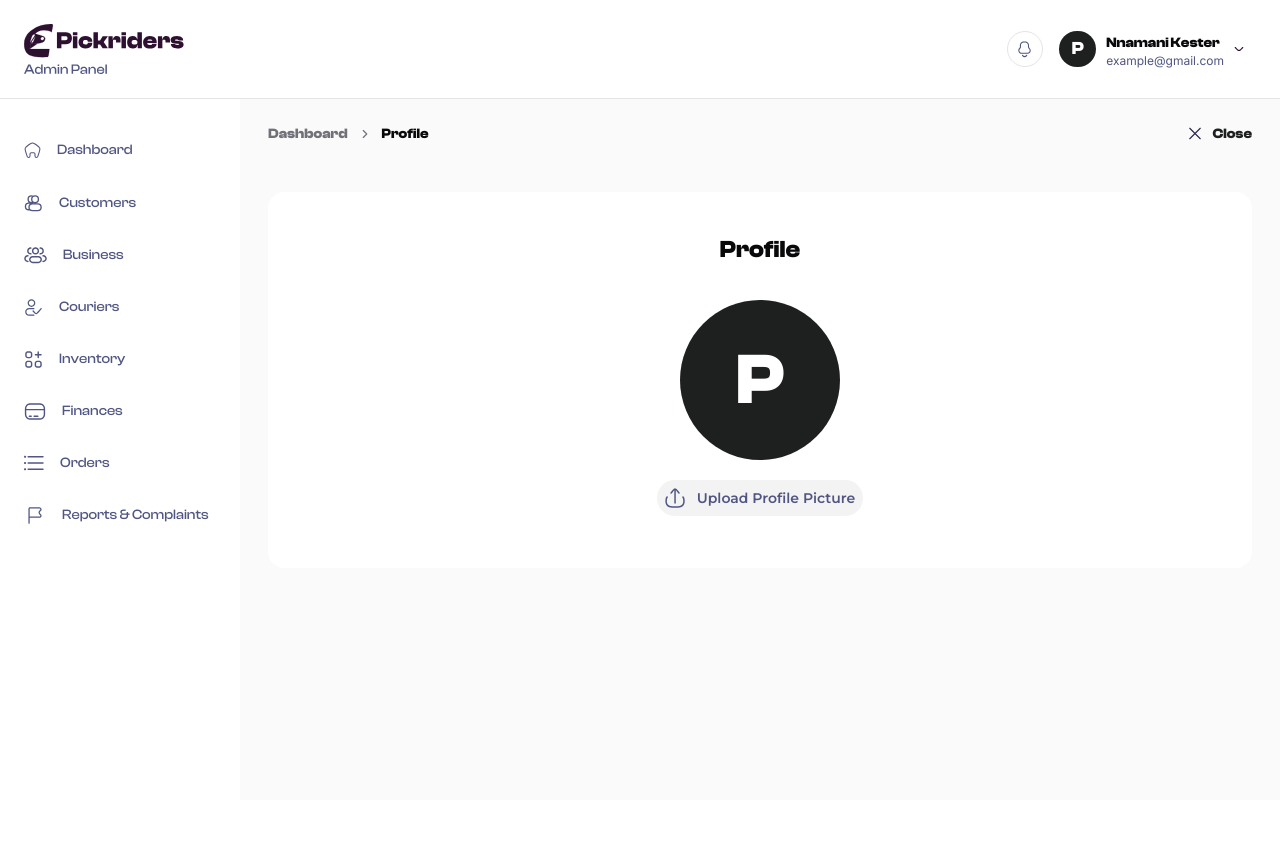
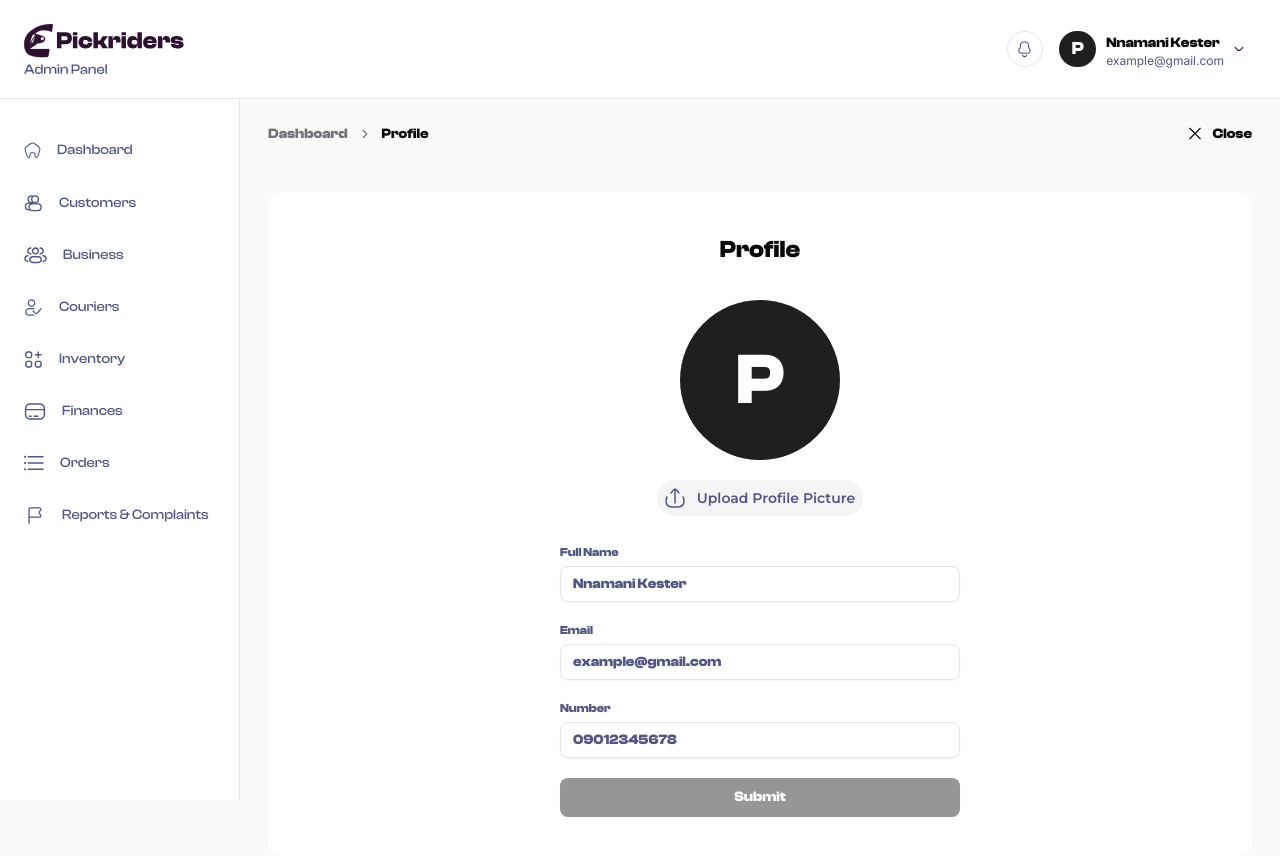
Before and after one commit to Pickriders/pickrider-admin, a Next.js app: page /dashboard/profile in a window 1280 px wide. Shown: the top 856 px of the page. Before the commit the page ends 800 px from the top, so only its background shows below. Built offline with nearby package versions, Linux system fonts and the light colour scheme.

Commit message:
added: profile page

```diff
--- /dev/null
+++ b/src/app/(dashboard)/dashboard/profile/UserDetailsForm/index.tsx
@@ -0,0 +1,30 @@
+import { UI } from "@/components/ui";
+
+export const UserDetailsForm = () => {
+  return (
+    <form className="space-y-5">
+      <UI.Input
+        type="text"
+        id="full name"
+        placeholder="Full Name"
+        defaultValue={"Nnamani Kester"}
+        labelValue="Full Name"
+      />
+      <UI.Input
+        type="email"
+        id="email"
+        placeholder="Full Name"
+        defaultValue={"example@gmail.com"}
+        labelValue="Email"
+      />
+      <UI.Input
+        type="tel"
+        id="number"
+        placeholder="number"
+        defaultValue={"09012345678"}
+        labelValue="Number"
+      />
+      <UI.PrimaryButton disabled>Submit</UI.PrimaryButton>
+    </form>
+  );
+};
--- /dev/null
+++ b/src/app/(dashboard)/dashboard/profile/UserProfilePic/index.tsx
@@ -0,0 +1,41 @@
+"use client";
+
+import { SVG } from "@/components/svg";
+import { motion } from "framer-motion";
+
+export const UserProfilePic = () => {
+  return (
+    <div className="grid group place-items-center ">
+      <input type="file" id="profile-pic" className="hidden" />
+      <label
+        htmlFor="profile-pic"
+        className="flex cursor-pointer items-center text-primary-gray text-sm font-montserrat font-semibold px-2 py-2 rounded-full bg-muted hover:bg-muted/80 gap-x-3"
+      >
+        <svg
+          width="20"
+          height="20"
+          viewBox="0 0 27 27"
+          fill="none"
+          xmlns="http://www.w3.org/2000/svg"
+          className="overflow-hidden"
+        >
+          <path
+
+            d="M11.1699 1.65002C11.7087 1.10913 12.3067 0.660738 13.0709 0.538975C13.2338 0.513035 13.398 0.5 13.5625 0.5C13.727 0.5 13.8913 0.513035 14.0541 0.538975C14.8183 0.660738 15.4163 1.10913 15.9552 1.65003C16.4802 2.17712 17.0668 2.91701 17.7778 3.81365L19.6794 6.21204C20.0226 6.6448 19.9499 7.27378 19.5171 7.61691C19.0844 7.96004 18.4554 7.88739 18.1123 7.45463L16.2485 5.104C15.5042 4.1653 14.9927 3.52263 14.5625 3.08603V20.1667C14.5625 20.719 14.1148 21.1667 13.5625 21.1667C13.0102 21.1667 12.5625 20.719 12.5625 20.1667V3.08603C12.1323 3.52263 11.6208 4.1653 10.8766 5.104L9.01276 7.45463C8.66963 7.88739 8.04064 7.96004 7.60789 7.61691C7.17513 7.27378 7.10247 6.6448 7.4456 6.21204L9.34726 3.81366C10.0582 2.91703 10.6448 2.17711 11.1699 1.65002Z"
+            className="fill-primary-gray group-hover:-translate-y-full group-hover:transition-all group-hover:duration-700"
+          />
+          <path
+
+            d="M11.1699 1.65002C11.7087 1.10913 12.3067 0.660738 13.0709 0.538975C13.2338 0.513035 13.398 0.5 13.5625 0.5C13.727 0.5 13.8913 0.513035 14.0541 0.538975C14.8183 0.660738 15.4163 1.10913 15.9552 1.65003C16.4802 2.17712 17.0668 2.91701 17.7778 3.81365L19.6794 6.21204C20.0226 6.6448 19.9499 7.27378 19.5171 7.61691C19.0844 7.96004 18.4554 7.88739 18.1123 7.45463L16.2485 5.104C15.5042 4.1653 14.9927 3.52263 14.5625 3.08603V20.1667C14.5625 20.719 14.1148 21.1667 13.5625 21.1667C13.0102 21.1667 12.5625 20.719 12.5625 20.1667V3.08603C12.1323 3.52263 11.6208 4.1653 10.8766 5.104L9.01276 7.45463C8.66963 7.88739 8.04064 7.96004 7.60789 7.61691C7.17513 7.27378 7.10247 6.6448 7.4456 6.21204L9.34726 3.81366C10.0582 2.91703 10.6448 2.17711 11.1699 1.65002Z"
+            className="fill-primary-gray translate-y-full group-hover:translate-y-0 group-hover:duration-700 group-hover:transition-all"
+          />
+          <path
+            d="M25.0292 11.5661C24.6975 11.1245 24.0707 11.0354 23.6291 11.3671C23.1875 11.6988 23.0984 12.3257 23.4301 12.7672C24.1414 13.7142 24.5625 14.8898 24.5625 16.1667V17.5C24.5625 18.7769 24.5594 19.2989 24.4927 19.7198C24.1087 22.1445 22.207 24.0462 19.7823 24.4302C19.3614 24.4969 18.8394 24.5 17.5625 24.5H9.56251C8.28562 24.5 7.76361 24.4969 7.34272 24.4302C4.91799 24.0462 3.01632 22.1445 2.63228 19.7198C2.56561 19.2989 2.56251 18.7769 2.56251 17.5V16.1667C2.56251 14.8898 2.98361 13.7142 3.69492 12.7672C4.02661 12.3257 3.93752 11.6988 3.49593 11.3671C3.05435 11.0354 2.42748 11.1245 2.09579 11.5661C1.13326 12.8475 0.562511 14.4419 0.562511 16.1667L0.562505 17.6078C0.562415 18.7438 0.562361 19.4358 0.656901 20.0327C1.17648 23.3132 3.74934 25.886 7.02985 26.4056C7.62675 26.5001 8.31874 26.5001 9.45478 26.5H17.6702C18.8063 26.5001 19.4983 26.5001 20.0952 26.4056C23.3757 25.886 25.9485 23.3132 26.4681 20.0327C26.5627 19.4358 26.5626 18.7438 26.5625 17.6077L26.5625 16.1667C26.5625 14.4419 25.9918 12.8475 25.0292 11.5661Z"
+            className="fill-primary-gray"
+          />
+        </svg>
+        Upload Profile Picture
+      </label>
+    </div>
+  );
+};
--- a/src/app/(dashboard)/dashboard/profile/page.tsx
+++ b/src/app/(dashboard)/dashboard/profile/page.tsx
@@ -1,6 +1,8 @@
 import { SVG } from "@/components/svg";
 import { UI } from "@/components/ui";
 import Link from "next/link";
+import { UserDetailsForm } from "./UserDetailsForm";
+import { UserProfilePic } from "./UserProfilePic";
 
 const ProfilePage = () => {
   return (
@@ -19,7 +21,7 @@ const ProfilePage = () => {
         </UI.Breadcrumb>
         <Link
           href={"/dashboard"}
-          className="font-semibold flex items-center gap-x-2 text-sm text-[#1E1F1F] font-clash-display"
+          className="font-semibold flex items-center gap-x-2 text-sm text-foreground font-clash-display"
         >
           <SVG.XIcon width={18} />
           Close
@@ -37,18 +39,14 @@ const ProfilePage = () => {
               P
             </div>
 
-            <div className="grid place-items-center mt-5">
-              <input type="file" name="" id="profile-pic" className="hidden" />
-              <label
-                htmlFor="profile-pic"
-                className="flex cursor-pointer items-center text-primary-gray text-sm font-montserrat font-semibold px-2 py-2 rounded-full bg-[#F3F3F3] gap-x-3"
-              >
-                <SVG.UploadIcon />
-                Upload Profile Picture
-              </label>
+            <div className="mt-5">
+              <UserProfilePic />
             </div>
           </div>
-          <form action="" className="mt-3"></form>
+
+          <div className="mt-7">
+            <UserDetailsForm />
+          </div>
         </div>
       </section>
     </div>
--- a/src/app/globals.css
+++ b/src/app/globals.css
@@ -33,7 +33,6 @@
     --primary-gray: #505582;
     --primary-black: #1e1f1f;
     --primary-purple: #2e1030;
-
   }
 
   .dark {
--- a/src/components/layouts/Sidebar/index.tsx
+++ b/src/components/layouts/Sidebar/index.tsx
@@ -51,7 +51,7 @@ const SIDEBAR_LINKS = [
 export const Sidebar = () => {
   const { setTheme } = useTheme();
   return (
-    <aside className="w-[15rem] sticky top-[6.2rem] left-0 bg-background  h-[calc(100vh-6.2rem)] pt-6">
+    <aside className="w-[15rem] sticky top-[6.2rem] left-0 bg-background border-r  h-[calc(100vh-6.2rem)] pt-6">
       {/* <button onClick={() => setTheme("light")}>light</button>
       <button onClick={() => setTheme("dark")}>dark</button> */}
       <ul className=" max-h-full ">
--- a/src/components/svg/UploadIcon.tsx
+++ b/src/components/svg/UploadIcon.tsx
@@ -6,14 +6,16 @@ export const UploadIcon = () => {
       viewBox="0 0 27 27"
       fill="none"
       xmlns="http://www.w3.org/2000/svg"
+      className="overflow-hidden"
     >
       <path
         d="M11.1699 1.65002C11.7087 1.10913 12.3067 0.660738 13.0709 0.538975C13.2338 0.513035 13.398 0.5 13.5625 0.5C13.727 0.5 13.8913 0.513035 14.0541 0.538975C14.8183 0.660738 15.4163 1.10913 15.9552 1.65003C16.4802 2.17712 17.0668 2.91701 17.7778 3.81365L19.6794 6.21204C20.0226 6.6448 19.9499 7.27378 19.5171 7.61691C19.0844 7.96004 18.4554 7.88739 18.1123 7.45463L16.2485 5.104C15.5042 4.1653 14.9927 3.52263 14.5625 3.08603V20.1667C14.5625 20.719 14.1148 21.1667 13.5625 21.1667C13.0102 21.1667 12.5625 20.719 12.5625 20.1667V3.08603C12.1323 3.52263 11.6208 4.1653 10.8766 5.104L9.01276 7.45463C8.66963 7.88739 8.04064 7.96004 7.60789 7.61691C7.17513 7.27378 7.10247 6.6448 7.4456 6.21204L9.34726 3.81366C10.0582 2.91703 10.6448 2.17711 11.1699 1.65002Z"
-        fill="#505582"
+        className="fill-primary-gray"
       />
+
       <path
         d="M25.0292 11.5661C24.6975 11.1245 24.0707 11.0354 23.6291 11.3671C23.1875 11.6988 23.0984 12.3257 23.4301 12.7672C24.1414 13.7142 24.5625 14.8898 24.5625 16.1667V17.5C24.5625 18.7769 24.5594 19.2989 24.4927 19.7198C24.1087 22.1445 22.207 24.0462 19.7823 24.4302C19.3614 24.4969 18.8394 24.5 17.5625 24.5H9.56251C8.28562 24.5 7.76361 24.4969 7.34272 24.4302C4.91799 24.0462 3.01632 22.1445 2.63228 19.7198C2.56561 19.2989 2.56251 18.7769 2.56251 17.5V16.1667C2.56251 14.8898 2.98361 13.7142 3.69492 12.7672C4.02661 12.3257 3.93752 11.6988 3.49593 11.3671C3.05435 11.0354 2.42748 11.1245 2.09579 11.5661C1.13326 12.8475 0.562511 14.4419 0.562511 16.1667L0.562505 17.6078C0.562415 18.7438 0.562361 19.4358 0.656901 20.0327C1.17648 23.3132 3.74934 25.886 7.02985 26.4056C7.62675 26.5001 8.31874 26.5001 9.45478 26.5H17.6702C18.8063 26.5001 19.4983 26.5001 20.0952 26.4056C23.3757 25.886 25.9485 23.3132 26.4681 20.0327C26.5627 19.4358 26.5626 18.7438 26.5625 17.6077L26.5625 16.1667C26.5625 14.4419 25.9918 12.8475 25.0292 11.5661Z"
-        fill="#505582"
+        className="fill-primary-gray"
       />
     </svg>
   );
--- a/src/components/svg/XIcon.tsx
+++ b/src/components/svg/XIcon.tsx
@@ -11,7 +11,7 @@ export const XIcon = ({ height = 21, width = 21 }: SvgProps) => {
     >
       <path
         d="M5 5L19 19M5.00003 19L12 12L19 5"
-        stroke="#2D264B"
+        className="stroke-foreground"
         strokeWidth="1.5"
         strokeLinecap="round"
       />
--- /dev/null
+++ b/src/components/ui/Input/index.tsx
@@ -0,0 +1,37 @@
+import * as React from "react";
+
+import { cn } from "@/lib/utils";
+
+interface InputProps extends React.ComponentProps<"input"> {
+  labelValue?: string;
+}
+
+const Input = React.forwardRef<HTMLInputElement, InputProps>(
+  ({ className, type, labelValue, id, ...props }, ref) => {
+    return (
+      <div className="flex flex-col gap-y-1.5">
+        {labelValue && (
+          <label
+            htmlFor={id}
+            className="text-primary-gray font-clash-display font-semibold text-xs"
+          >
+            {labelValue}
+          </label>
+        )}
+        <input
+          type={type}
+          className={cn(
+            "flex h-9 w-full rounded-lg font-clash-display border border-input bg-transparent px-3 py-1 text-primary-gray font-semibold  shadow-sm transition-all file:border-0 file:bg-transparent file:text-sm file:font-medium file:text-foreground placeholder:text-muted-foreground focus-visible:outline-none focus-visible:ring-[3px]  duration-200 focus-visible:ring-ring/40 disabled:cursor-not-allowed disabled:opacity-50 md:text-sm",
+            className
+          )}
+          ref={ref}
+          id={id}
+          {...props}
+        />
+      </div>
+    );
+  }
+);
+Input.displayName = "Input";
+
+export { Input };
--- a/src/components/ui/PrimaryButton/index.tsx
+++ b/src/components/ui/PrimaryButton/index.tsx
@@ -2,7 +2,7 @@ import { cn } from "@/lib/utils";
 import { PrimaryButtonProps, Variant } from "./PrimaryButton.type";
 
 export const buttonVariant: Record<Variant, string> = {
-  default: "bg-primary-black text-white",
+  default: "bg-primary  text-primary-foreground shadow hover:bg-primary/90",
   destructive: "bg-[#FF5244] hover:bg-[#ff5144ce] text-white",
   outline:
     "hover:bg-gray-100 dark:hover:bg-gray-600/30 border text-primary-gray bg-transparent",
@@ -17,7 +17,7 @@ export const PrimaryButton = ({
   return (
     <button
       className={cn(
-        "w-full h-[2.4rem] disabled:opacity-45  py-2  rounded-lg font-clash-display font-semibold text-sm",
+        "w-full h-[2.4rem] disabled:cursor-not-allowed disabled:opacity-45  py-2  rounded-lg font-clash-display font-semibold text-sm",
         buttonVariant[variant],
         className
       )}
--- a/src/components/ui/index.ts
+++ b/src/components/ui/index.ts
@@ -33,6 +33,7 @@ import {
   DropdownMenuItem,
   DropdownMenuTrigger,
 } from "./DropdownMenu";
+import { Input } from "./Input";
 import { Overlay } from "./Overlay";
 import { Popover, PopoverContent, PopoverTrigger } from "./Popup";
 import { PrimaryButton } from "./PrimaryButton";
@@ -74,4 +75,6 @@ export const UI = {
   BreadcrumbList,
   BreadcrumbSeparator,
   BreadcrumbPage,
+
+  Input,
 };
```
